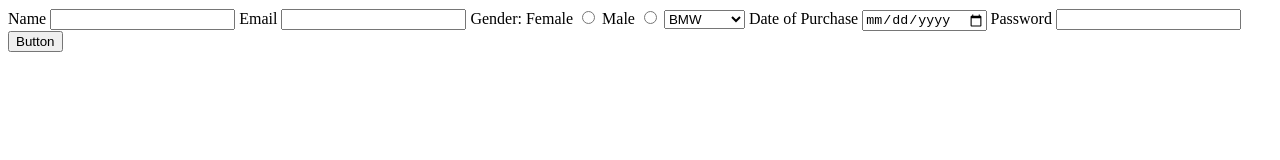
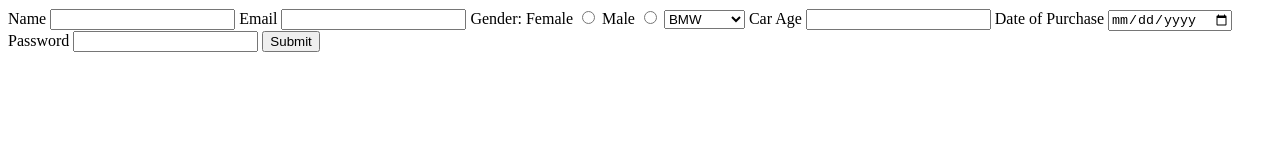
Before and after one commit to acciojob/car-insurance-form-Abhiteja1, a website: page main.html in a window 1280 px wide. Drawn offline with Linux system fonts and the light colour scheme.

Commit message:
created a submission

```diff
--- a/main.html
+++ b/main.html
@@ -8,7 +8,7 @@
 
 <body>
 	<!-- the entire body must be written by student -->
-	<form>
+	<form method="post">
 		<label for="name">Name</label>
 		<input type="text" id="name" required />
 
@@ -21,18 +21,23 @@
 		<label for="gender-m">Male</label>
 		<input type="radio" id="gender-m" name="gender" required />
 
+		<label for="cars"></label>
 		<select name="cars" id="cars">
 			<option value="BMW">BMW</option>
 			<option value="Audi">Audi</option>
 			<option value="Mercedez">Mercedez</option>
 		</select>
 
+		<label for="carage">Car Age</label>
+		<input type="number" id="carage" required/>
+
 		<label for="dop">Date of Purchase</label>
 		<input type="date" id="dop" required />
 
 		<label for="password" >Password</label>
 		<input type="password" id="password" required />
-		<button>Button</button>
+
+		<button type="submit">Submit</button>
 	</form>
 
 
```
